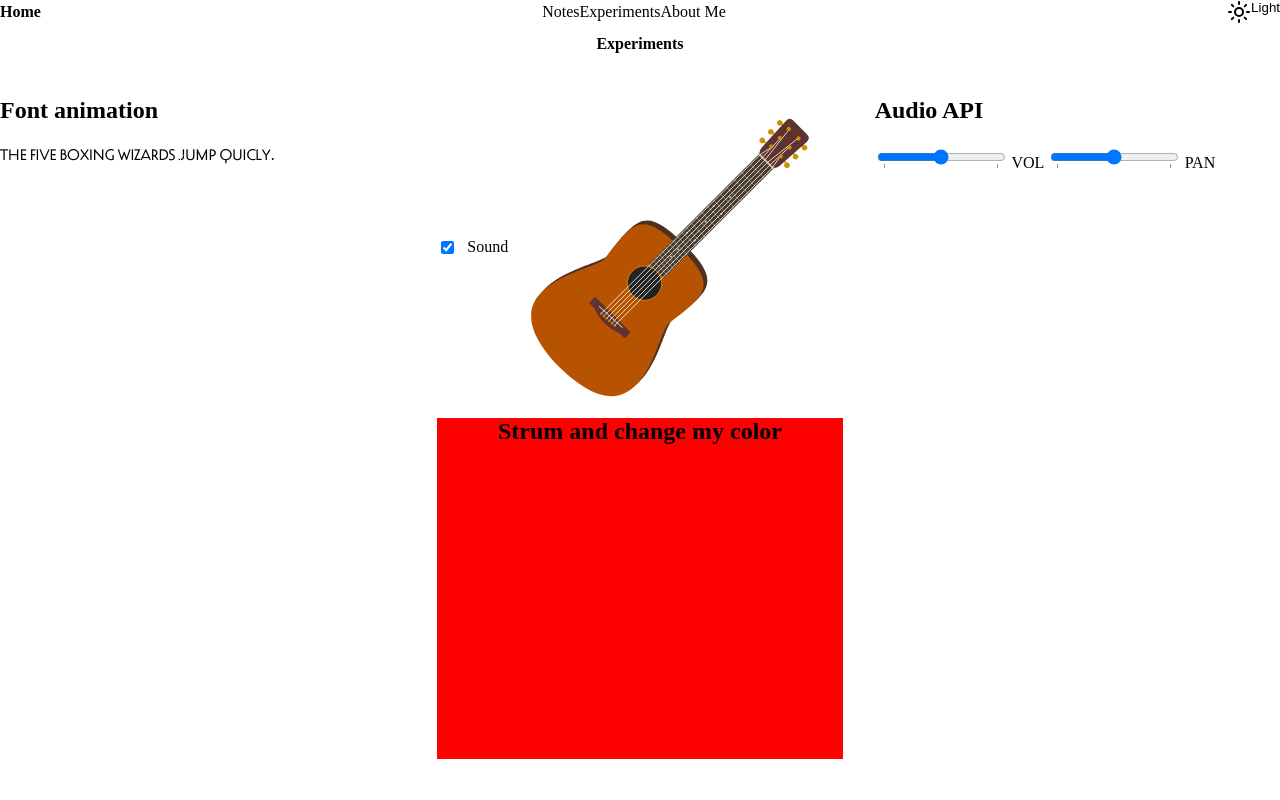
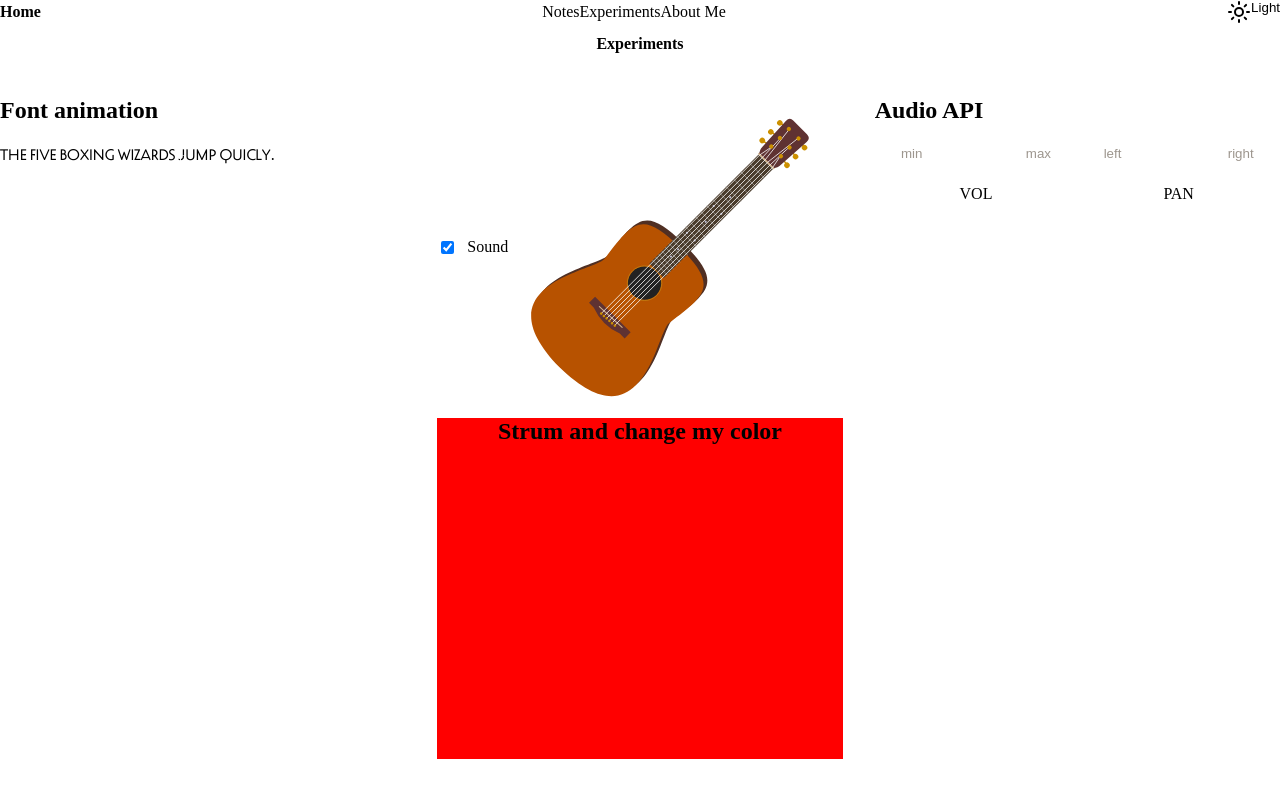
Before and after one commit to zoepje/i-love-web, a SvelteKit app: page /experiments in a window 1280 px wide. Shown: the top 800 px of the page. Built offline with nearby package versions, Linux system fonts and the light colour scheme.

Commit message:
styling range inputs Audio API

```diff
--- a/src/routes/experiments/+page.svelte
+++ b/src/routes/experiments/+page.svelte
@@ -431,5 +431,112 @@
   .audio-api {
     position: relative;
   }
+
+  input[type=range] {
+    -webkit-appearance: none;
+    background: transparent;
+    width: 150px;
+  }
+
+  input[type=range]::-ms-track {
+    width: 100%;
+    cursor: pointer;
+    background: transparent;
+    border-color: transparent;
+    color: transparent;
+  }
+
+  input[type=range]::-webkit-slider-thumb {
+    -webkit-appearance: none;
+    margin-top: -1vh;
+    height: 4vh; width: 2vw;
+    border: 0.5vmin solid var(--surface-2);
+    border-radius: var(--radius-3);
+    background-color: var(--color-1);
+    cursor: pointer;
+  }
+
+  input[type=range]::-moz-range-thumb {
+    height: 4vh; width: 2vw;
+    border: 0.5vmin solid var(--surface-2);
+    border-radius: var(--radius-3);
+    background-color: var(--color-1);
+    cursor: pointer;
+  }
+
+  input[type=range]::-ms-thumb {
+    height: 4vh; width: 2vw;
+    border: 0.5vmin solid var(--surface-2);
+    border-radius: var(--radius-3);
+    background-color: var(--color-1);
+    cursor: pointer;
+  }
+
+  input[type=range]::-webkit-slider-runnable-track {
+    height: 2vh;
+    cursor: pointer;
+    background-color: var(--surface-2);
+    border-radius: var(--radius-3);
+  }
+
+  input[type=range]::-moz-range-track {
+    height: 2vh;
+    cursor: pointer;
+    background-color: var(--surface-2);
+    border-radius: var(--radius-3);
+  }
+
+  input[type=range]::-ms-track {
+    height: 2vh;
+    cursor: pointer;
+    background-color: var(--surface-2);
+    border-radius: var(--radius-3);
+  }
+
+  .master-controls {
+    display: grid;
+    grid-template-rows: repeat(2, auto);
+    grid-template-columns: repeat(2, auto);
+    grid-template-areas:
+        "volin panin"
+        "vollab panlab";
+    justify-items: center;
+    align-items: center;
+  }
+
+  .control-volume {
+    grid-area: volin;
+  }
+
+  .control-volume::before {
+    content: 'min';
+  }
+
+  .control-volume::after {
+    content: 'max';
+  }
+
+  label[for="volume"] {
+    grid-area: vollab;
+    margin-top: 15px;
+  }
+
+  .control-panner {
+    grid-area: panin;
+  }
+
+  .control-panner::before {
+    content: 'left';
+  }
+
+  .control-panner::after {
+    content: 'right';
+  }
+
+  label[for="panner"] {
+    grid-area: panlab;
+    margin-top: 15px;
+  }
+
   /* #endregion AudioAPI */
 </style>
```
